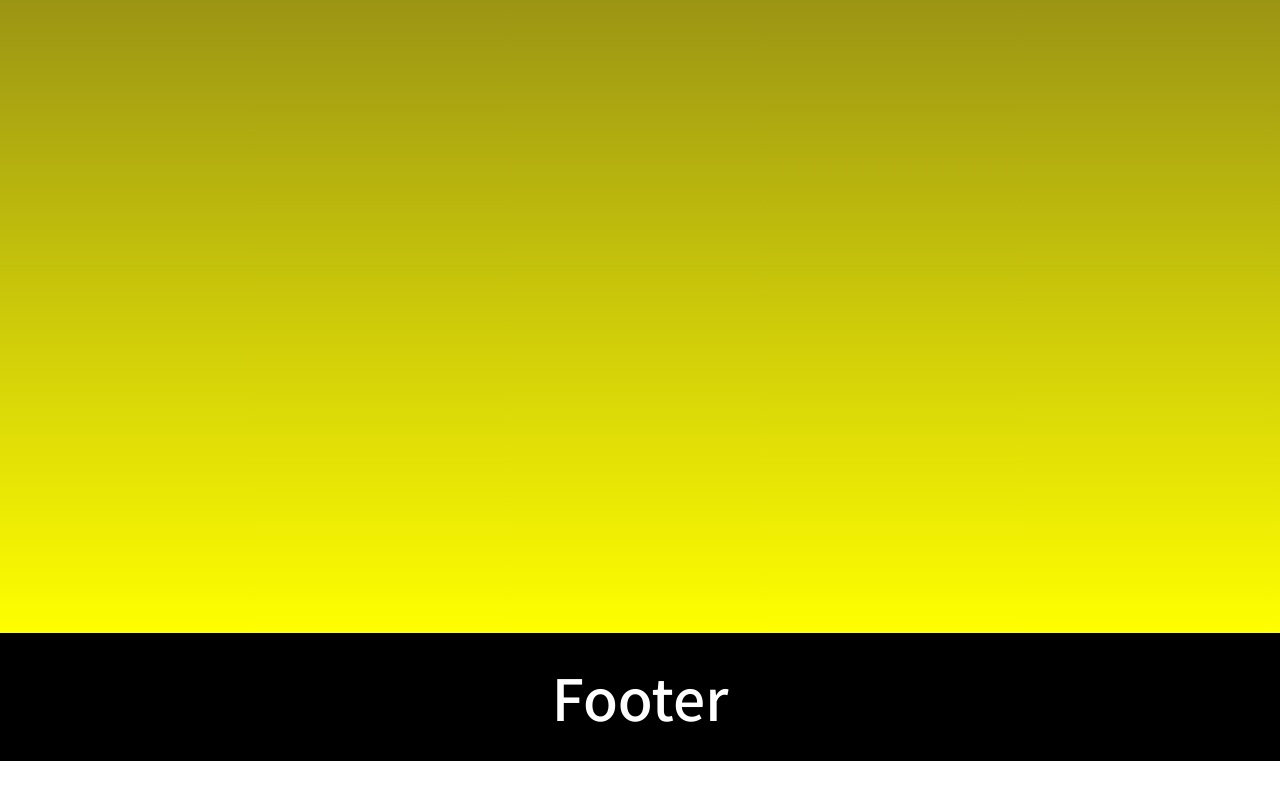
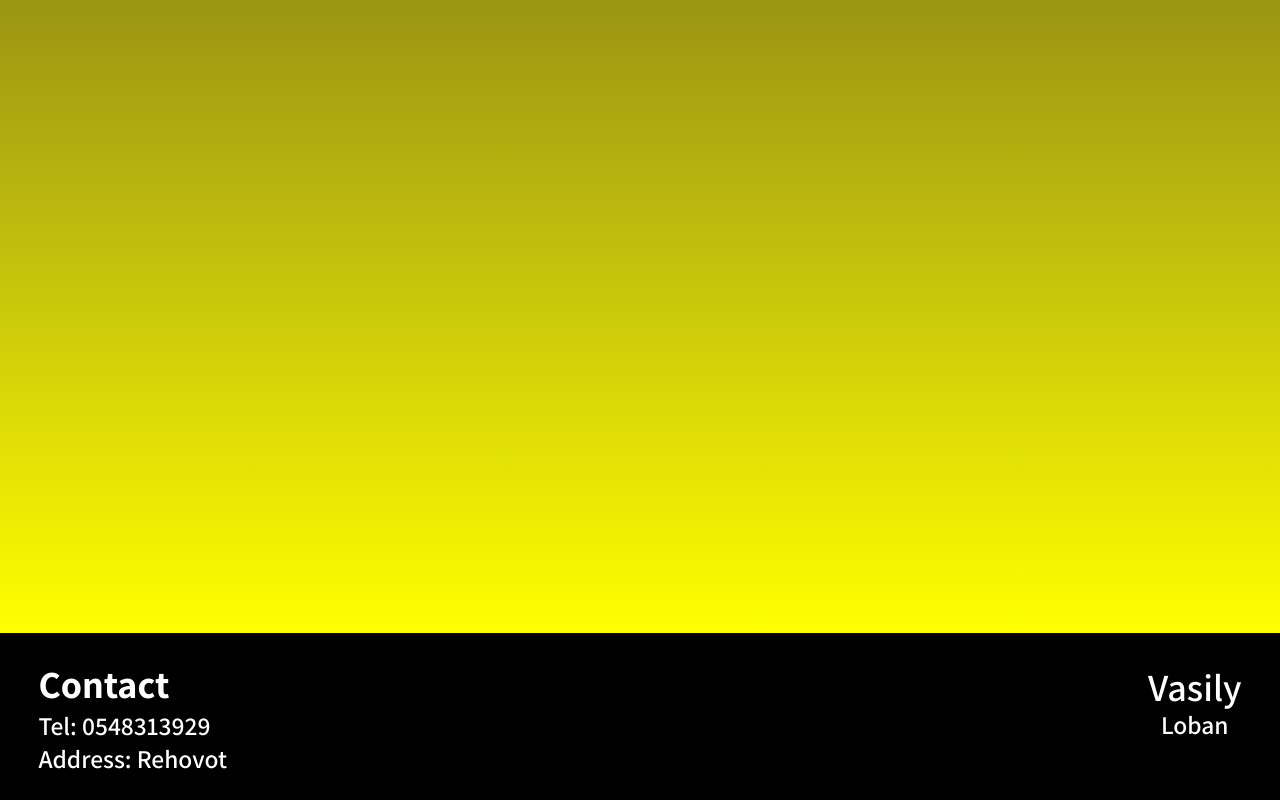
Before and after one commit to vasily88/porfolio, a React (Create React App) app: page / in a window 1280 px wide. Shown: the part 647-1447 px from the top of the page. Before the commit the page ends 1408 px from the top, so only its background shows below. Built offline with nearby package versions, Linux system fonts and the light colour scheme.

Commit message:
09052022

```diff
--- a/package.json
+++ b/package.json
@@ -10,6 +10,7 @@
     "@testing-library/react": "^12.1.4",
     "@testing-library/user-event": "^13.5.0",
     "react": "^17.0.2",
+    "react-awesome-reveal": "^3.8.1",
     "react-dom": "^17.0.2",
     "react-scripts": "^2.1.3",
     "web-vitals": "^2.1.4"
--- a/src/components/footer/footer.js
+++ b/src/components/footer/footer.js
@@ -1,11 +1,40 @@
 import React from 'react';
+import { Fade } from 'react-awesome-reveal';
+
+
 import './style.css';
 
 const Footer = () => {
     return(
-        <div className='footer'>
-            Footer
-        </div>
+            <div className='footer'>
+
+                <Fade>
+                    <div className='rightFooter'>
+                        <h3>
+                            Contact
+                        </h3>
+                        <p>
+                            Tel: 0548313929
+                        </p>
+                        <p>
+                            Address: Rehovot
+                        </p>
+                    </div>
+                </Fade>
+
+                <Fade>
+                    <div className='leftFooter'>
+                        <p>
+                            Vasily
+                            <br/>
+                            <span>
+                            Loban
+                            </span>
+                        </p>
+                    </div>
+                </Fade>
+
+            </div>
     );
 }
 
--- a/src/components/footer/style.css
+++ b/src/components/footer/style.css
@@ -1,12 +1,38 @@
 .footer{
     width: 100%;
-    height: 10vw;
     color: #fff;
     background-color: #000;
     display: flex;
-    align-items: center;
-    justify-content: center;
+    align-items: flex-start;
+    justify-content: space-between;
     font-size: 5vw;
     font-weight: 600;
     color: #fff;
+    padding: 2vw 3vw;
+    flex-direction: row-reverse;
 }
+.rightFooter{
+flex: 1;
+text-align: left;
+}
+.rightFooter h3{
+    font-size: 3vw;
+}
+.rightFooter p{
+    font-size: 2vw;
+}
+.leftFooter{
+    flex: 1 1;
+    display: flex;
+    align-items: flex-start;
+    justify-content: flex-start;
+    margin-top: 1vw;
+}
+.leftFooter p{
+    font-size: 3vw;
+    line-height: 0.85;
+    text-align: center;
+}
+.leftFooter p span{
+    font-size: 2vw;
+}
--- a/src/components/header/header.js
+++ b/src/components/header/header.js
@@ -15,7 +15,6 @@ const Header = () => {
     }
 
     const toggleScroll = () => {
-        console.log();
         if (window.scrollY > 0){
             setHeaderFixedColor(true);
         }else{
--- a/src/components/header/style.css
+++ b/src/components/header/style.css
@@ -20,7 +20,7 @@
     font-size: 3vw;
     text-align: center;
     line-height: 0.85;
-    text-shadow: 0 0 4px #fff;
+    /* text-shadow: 0 0 4px #fff; */
 }
 .mainLogo span{
     font-size: 2vw;
```
Also changed, not shown: 1 other file (tests, documents, lock files or other folders).
